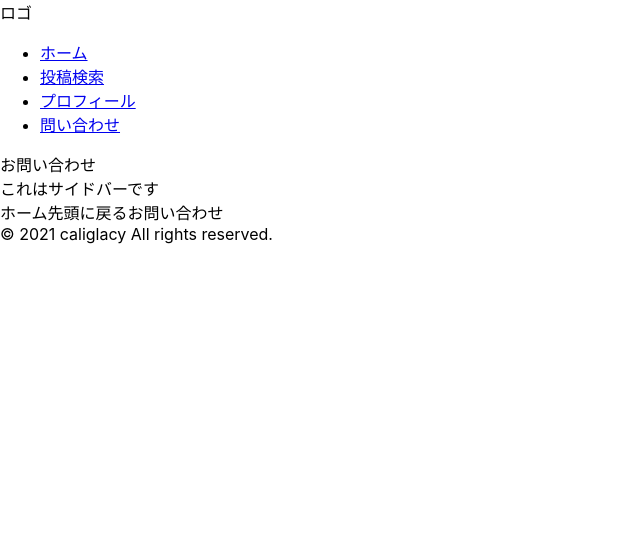
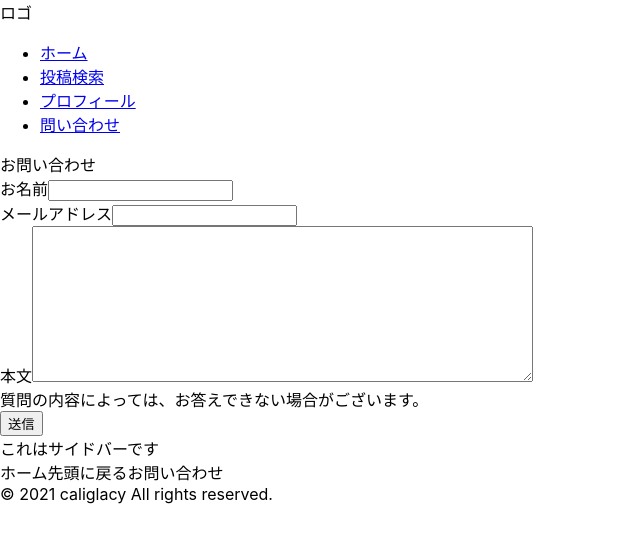
Before and after one commit to caliglacy/blog-react, a React (Create React App) app: page /contact in a window 1280 px wide. Shown: the top 542 px of the page, without its empty margins (0-640 px from the left). Built offline with nearby package versions, Linux system fonts and the light colour scheme; the HTML template or start-up script is replaced by a standard one.

Commit message:
✨ 問い合わせフォームを作成

```diff
--- a/src/pages/Contact.js
+++ b/src/pages/Contact.js
@@ -1,5 +1,57 @@
+import { useState } from "react";
+
 const Contact = () => {
-  return <div>お問い合わせ</div>;
+  // const X_WRITE_API_KEY = "9bbf6254-e7fb-434e-a39a-e3dccab70554";
+
+  const [name, setName] = useState("");
+  const [mail, setMail] = useState("");
+  const [text, setText] = useState("");
+
+  const sendMessage = () => {
+    console.log(name);
+    console.log(mail);
+    console.log(text);
+  };
+
+  return (
+    <div>
+      <div>お問い合わせ</div>
+      <div>
+        <span>お名前</span>
+        <input
+          type="text"
+          name="name"
+          onChange={(e) => {
+            setName(e.target.value);
+          }}
+        ></input>
+      </div>
+      <div>
+        <span>メールアドレス</span>
+        <input
+          type="text"
+          name="mail"
+          onChange={(e) => {
+            setMail(e.target.value);
+          }}
+        ></input>
+      </div>
+      <div>
+        <span>本文</span>
+        <textarea
+          rows="10"
+          cols="60"
+          onChange={(e) => {
+            setText(e.target.value);
+          }}
+        ></textarea>
+      </div>
+      <div>質問の内容によっては、お答えできない場合がございます。</div>
+      <div>
+        <button onClick={sendMessage}>送信</button>
+      </div>
+    </div>
+  );
 };
 
 export { Contact };
```
